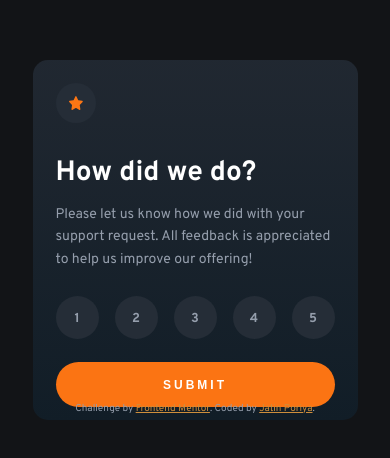
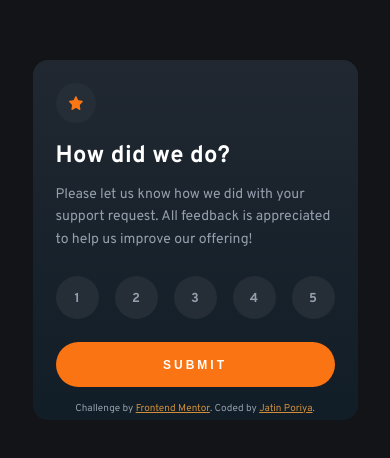
Before and after one commit to InterestingPlus/interactive-rating-component-main, a plain HTML site: page index.html in a window 390 px wide. Shown: the part 182-640 px from the top of the page. Drawn offline with Linux system fonts and the light colour scheme.

Commit message:
Update responsive-style.css

```diff
--- a/responsive-style.css
+++ b/responsive-style.css
@@ -13,7 +13,7 @@
     main .Rating .star img {
         width: 14px;
     }
-    main .Rating h2 {
+    main .Rating h1 {
         margin-top: 18px;
         letter-spacing: .3px;
         font-size: 23.8px;
```
